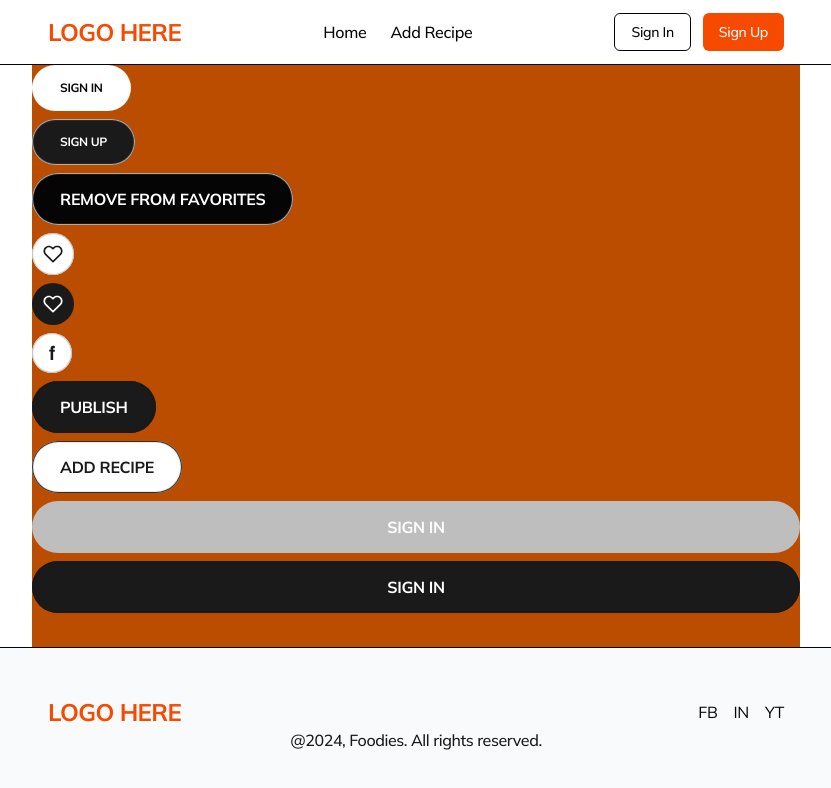
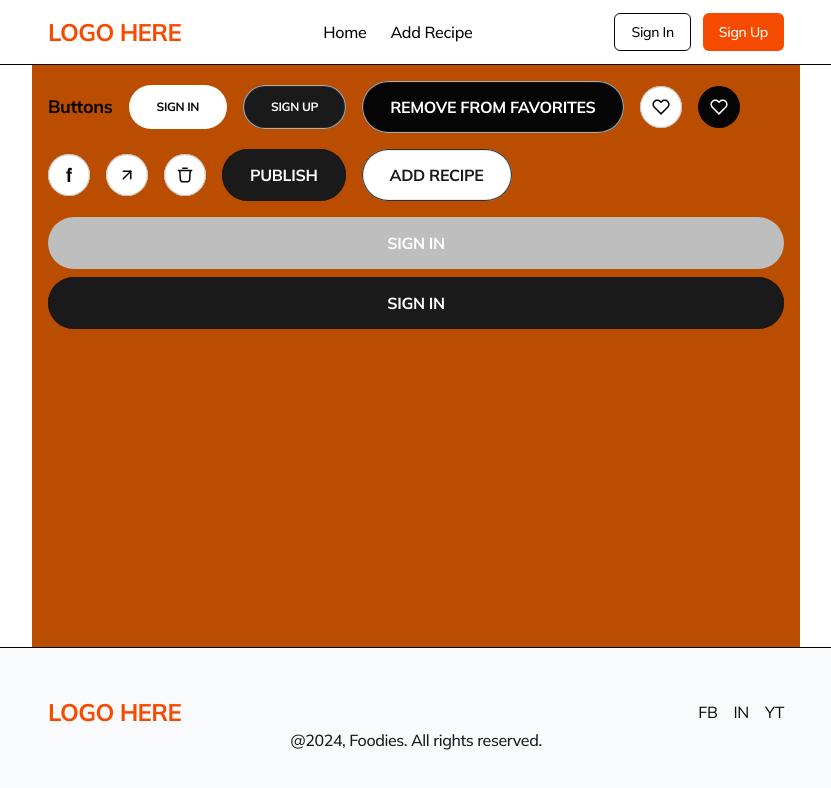
Before and after one commit to SergeyPoly/goit-node-final-project-FE, a React (Vite) app: page /components in a window 1280 px wide. Shown: the top 788 px of the page, without its empty margins (224-1055 px from the left). Built offline with nearby package versions, Linux system fonts and the light colour scheme.

Commit message:
feat: enhance button component with icon support and improve styling in ComponentsPage

```diff
--- a/src/index.css
+++ b/src/index.css
@@ -7,7 +7,6 @@
     --breakpoint-tablet: 768px;
     --breakpoint-desktop: 1440px;
 
-    --color-white: oklch(1 0 0);
     --color-main: oklch(0.1149 0 0);
     --color-dark: oklch(0.2178 0 0);
     --color-grey: oklch(0.8023 0.0011 17.18);
@@ -33,5 +32,18 @@ body {
 }
 
 button, a {
-    @apply cursor-pointer;
+    @apply cursor-pointer transition-colors duration-300 ease-in-out;
 }
+
+.visually-hidden {
+  position: absolute;
+  width: 1px;
+  height: 1px;
+  margin: -1px;
+  border: 0;
+  padding: 0;
+  white-space: nowrap;
+  clip-path: inset(100%);
+  clip: rect(0 0 0 0);
+  overflow: hidden;
+}
--- a/src/pages/components/ui/ComponentsPage.jsx
+++ b/src/pages/components/ui/ComponentsPage.jsx
@@ -4,8 +4,12 @@ export const ComponentsPage = () => {
   const isFavorite = true;
 
   return (
-    <div className="flex flex-col gap-2">
+    <div className="p-4">
+      <div className="flex gap-4 flex-wrap items-center">
+        <h2 className="text-lg font-bold">Buttons</h2>
+
         <Button>Sign in</Button>
+
         <Button isActive>Sign up</Button>
 
         <Button variant="favorite" isActive={isFavorite}>
@@ -15,30 +19,56 @@ export const ComponentsPage = () => {
         <Button
           variant="icon"
           iconName="heart-icon"
-        iconClass="w-4 md:w-5 h-4 md:h-5"
+          iconClass="w-4 md:w-4.5 h-4 md:h-4.5"
           isActive={false}
+          iconVisualHiddenText="Add to Favorites"
         />
 
         <Button
           variant="icon"
           iconName="heart-icon"
-        iconClass="w-4 md:w-5 h-4 md:h-5"
+          iconClass="w-4 md:w-4.5 h-4 md:h-4.5"
           isActive
+          iconVisualHiddenText="Remove from Favorites"
         />
 
         <Button
           variant="icon"
           iconName="facebook-icon"
           iconClass="w-5 h-5"
+          external
           href="https://facebook.com"
+          iconVisualHiddenText="Share on Facebook"
+        />
+
+        <Button
+          variant="icon"
+          iconName="arrow-up-right-icon"
+          iconClass="w-4 md:w-4.5 h-4 md:h-4.5"
+          href="/category"
+          iconVisualHiddenText="Link to Category"
+        />
+
+        <Button
+          variant="icon"
+          iconName="trash-icon"
+          iconClass="w-4 md:w-4.5 h-4 md:h-4.5"
+          iconVisualHiddenText="Delete item"
         />
 
         <Button variant="dark">Publish</Button>
 
         <Button variant="dark-hover">Add recipe</Button>
 
-      <Button variant="dark" className="w-full" type="submit" disabled>Sign in</Button>
-      <Button variant="dark" className="w-full" type="submit">Sign in</Button>
+        <div className="w-full flex flex-col gap-2">
+          <Button variant="dark" className="w-full" type="submit" disabled>
+            Sign in
+          </Button>
+          <Button variant="dark" className="w-full" type="submit">
+            Sign in
+          </Button>
+        </div>
+      </div>
     </div>
   );
 };
--- a/src/shared/ui/Button.jsx
+++ b/src/shared/ui/Button.jsx
@@ -1,14 +1,15 @@
+import { Link } from "react-router-dom";
 import clsx from "clsx";
 
-export const Button = ({ children, variant = "default", type = "button", className = "", iconName = "", iconClass = "", isActive = false, href = "", onClick = () => {}, ...props }) => {
-  const baseVariants = {
-    default: "w-fit px-4 md:px-7 py-2.5 md:py-3.5 text-xs leading-normal font-bold rounded-[1.875rem]",
-    favorite: "w-fit px-4 md:px-7 py-2.5 md:py-3.5 text-sm md:text-base leading-[1.428571] md:leading-normal font-bold rounded-[1.875rem] shadow-[inset_0px_0px_1px_1px_var(--color-grey)]",
-    dark: "w-fit px-4 md:px-7 py-2.5 md:py-3.5 text-sm md:text-base leading-[1.428571] md:leading-normal font-bold rounded-[1.875rem] bg-dark hover:bg-main disabled:bg-grey text-white shadow-[inset_0px_0px_1px_1px_var(--color-dark)] disabled:shadow-none",
-    'dark-hover': "w-fit px-4 md:px-7 py-2.5 md:py-3.5 text-sm md:text-base leading-[1.428571] md:leading-normal font-bold rounded-[1.875rem] bg-white hover:bg-main text-dark hover:text-white shadow-[inset_0px_0px_1px_1px_var(--color-dark)]",
+const VARIANTS = {
+  default: "w-fit px-4 md:px-7 py-2.5 md:py-3.5 text-xs font-bold rounded-[1.875rem] uppercase",
+  favorite: "w-fit px-4 md:px-7 py-2.5 md:py-3.5 text-sm md:text-base font-bold rounded-[1.875rem] shadow-[inset_0px_0px_1px_1px_var(--color-grey)] uppercase",
+  dark: "w-fit px-4 md:px-7 py-2.5 md:py-3.5 text-sm md:text-base font-bold rounded-[1.875rem] bg-dark hover:bg-main disabled:bg-grey text-white uppercase shadow-[inset_0px_0px_1px_1px_var(--color-dark)] disabled:shadow-none",
+  'dark-hover': "w-fit px-4 md:px-7 py-2.5 md:py-3.5 text-sm md:text-base font-bold rounded-[1.875rem] bg-white hover:bg-main text-dark hover:text-white uppercase shadow-[inset_0px_0px_1px_1px_var(--color-dark)]",
+  icon: "w-9 md:w-10.5 h-9 md:h-10.5 flex justify-center items-center rounded-full",
 };
 
-  const variantState = {
+const STATE_CLASSES = {
   default: {
     inactive: "bg-white text-main",
     active: "bg-dark hover:bg-main text-white shadow-[inset_0px_0px_1px_1px_var(--color-grey)]",
@@ -17,71 +18,80 @@ export const Button = ({ children, variant = "default", type = "button", classNa
     inactive: "bg-white text-main",
     active: "bg-main text-white",
   },
+  icon: {
+    inactive: "bg-white hover:bg-main text-main hover:text-white shadow-[inset_0px_0px_1px_1px_var(--color-grey)] hover:shadow-none",
+    active: "bg-main text-white",
+  }
 };
 
-  if (variant === "icon") {
-    if (href) {
-      return (
-        <a
-          className={clsx(
-            "w-9 md:w-10 h-9 md:h-10 flex justify-center items-center rounded-full bg-white text-dark shadow-[inset_0px_0px_1px_1px_var(--color-grey)]",
-            className,
-          )}
-          href={href}
-          target="_blank"
-          rel="noopener noreferrer"
-          {...props}
-        >
-          {children ?? (
-            <svg className={clsx(iconClass, "text-inherit")}>
+const ButtonContent = ({ children, iconName, iconClass, iconVisualHiddenText }) => (
+  <>
+    {children}
+    {iconName && (
+      <svg className={clsx(iconClass, "text-inherit")} aria-hidden="true">
         <use href={`/icons.svg#${iconName}`}></use>
       </svg>
     )}
+    {iconVisualHiddenText && (
+      <span className="visually-hidden">{iconVisualHiddenText}</span>
+    )}
+  </>
+);
+
+export const Button = ({
+  children,
+  variant = "default",
+  type = "button",
+  className = "",
+  iconName = "",
+  iconClass = "",
+  isActive = false,
+  iconVisualHiddenText = "",
+  href = "",
+  external = false,
+  ...props
+}) => {
+  const isIcon = variant === "icon";
+  const baseClass = VARIANTS[variant] || VARIANTS.default;
+  const stateClass = STATE_CLASSES[variant]
+    ? (isActive ? STATE_CLASSES[variant].active : STATE_CLASSES[variant].inactive)
+    : "";
+
+  const commonClasses = clsx(baseClass, stateClass, className);
+
+  const content = (
+    <ButtonContent
+      iconName={iconName}
+      iconClass={iconClass}
+      iconVisualHiddenText={iconVisualHiddenText}
+    >
+      {children}
+    </ButtonContent>
+  );
+
+  if (href) {
+    if (external) {
+      return (
+        <a href={href} className={commonClasses} target="_blank" rel="noopener noreferrer" {...props}>
+          {content}
         </a>
+      );
+    }
+    return (
+      <Link to={href} className={commonClasses} {...props}>
+        {content}
+      </Link>
     );
   }
 
   return (
     <button
-        className={clsx(
-          "w-9 md:w-10.5 h-9 md:h-10.5 flex justify-center items-center rounded-full",
-          isActive ? "bg-dark text-white" : "bg-white text-dark shadow-[inset_0px_0px_1px_1px_var(--color-grey)]",
-          className,
-        )}
       type={type}
-        onClick={onClick}
-        aria-pressed={isActive}
+      className={commonClasses}
+      aria-pressed={(isIcon || variant === 'favorite') ? isActive : undefined}
       {...props}
     >
-        {children ?? (
-          <svg className={clsx(iconClass, "text-inherit")}>
-            <use href={`/icons.svg#${iconName}`}></use>
-          </svg>
-        )}
+      {content}
     </button>
   );
-  }
-
-  const stateClasses = variantState[variant]
-    ? isActive
-      ? variantState[variant].active
-      : variantState[variant].inactive
-    : undefined;
-
-  return (
-    <button
-      className={clsx(
-        "uppercase",
-        baseVariants[variant],
-        stateClasses,
-        className,
-      )}
-      type={type}
-      onClick={onClick}
-      aria-pressed={isActive || undefined}
-      {...props}
-    >
-      {children}
-    </button>
-  );
-}
+};
```
Lines whose indentation alone changed are shown as unchanged.
